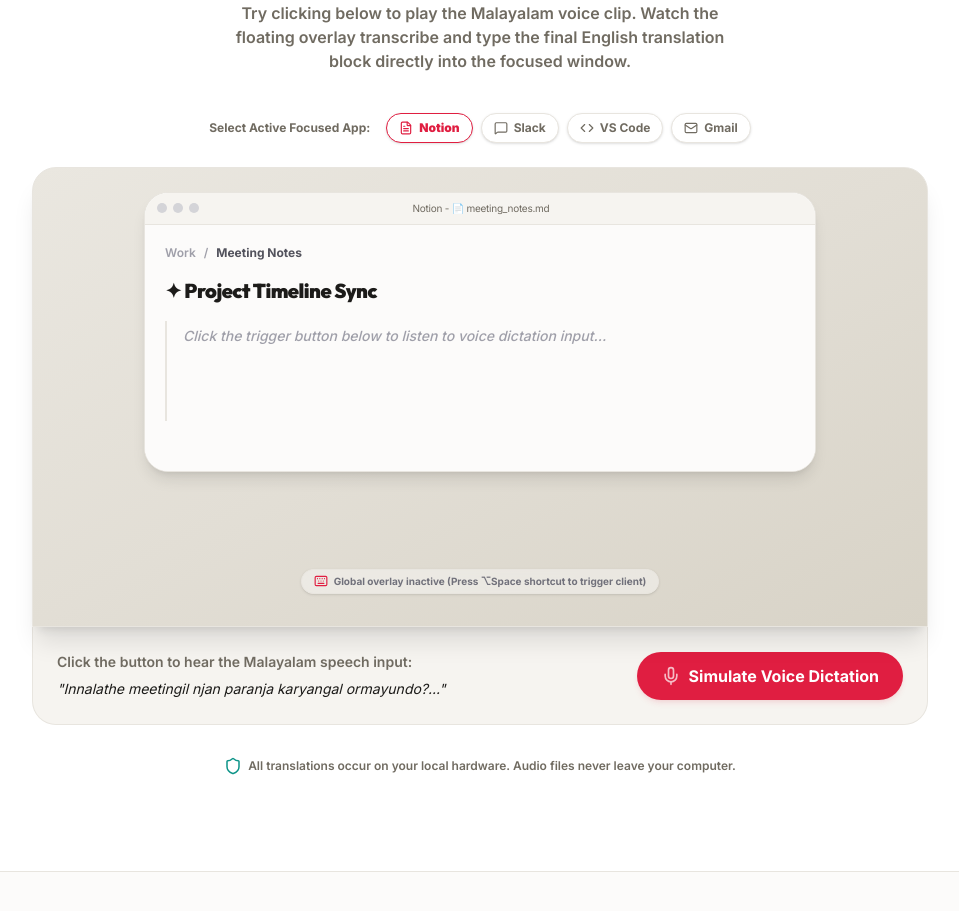
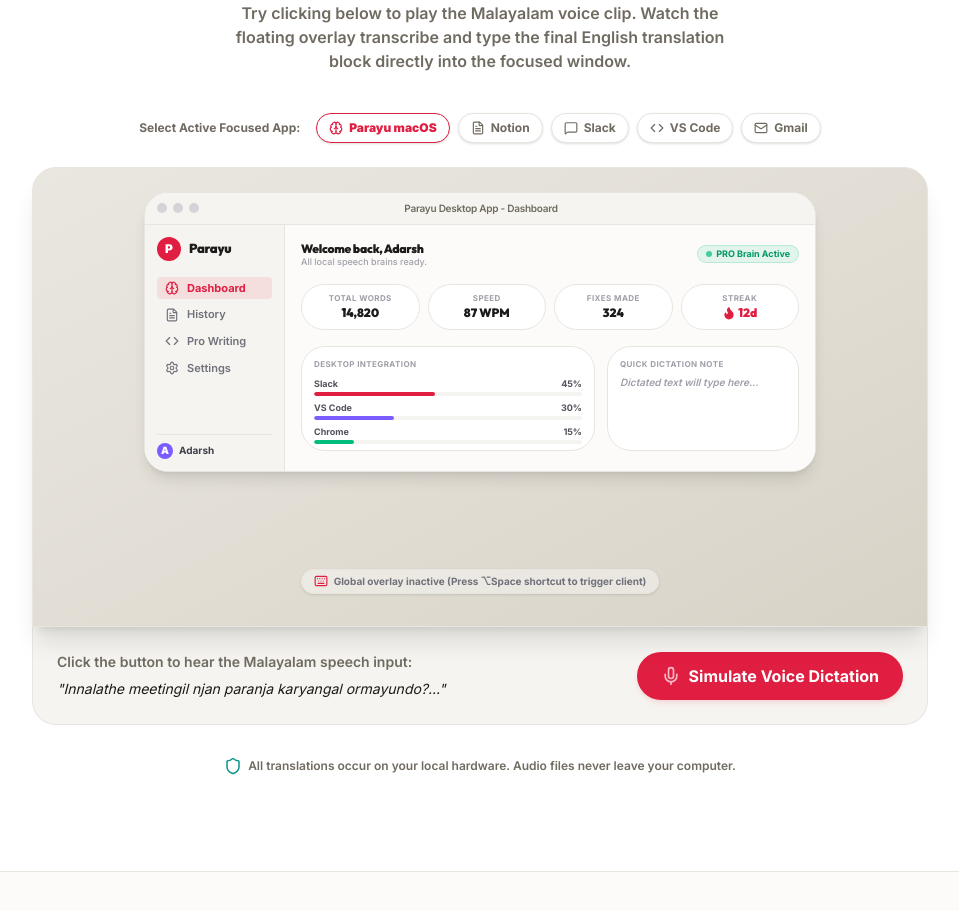
Before and after one commit to AdrinalineRush/Parayu, a Next.js app in the folder website/parayu-Website/: page / in a window 1280 px wide. Shown: the part 1191-2102 px from the top of the page, without its empty margins (160-1119 px from the left). Built offline with nearby package versions, Linux system fonts and the light colour scheme.

Commit message:
feat: add Parayu macOS app mock to interactive voice demo on homepage

```diff
--- a/website/parayu-Website/src/components/marketing/interactive-voice-demo.tsx
+++ b/website/parayu-Website/src/components/marketing/interactive-voice-demo.tsx
@@ -14,7 +14,10 @@
   MessageSquare,
   Keyboard,
   Cpu,
-  Volume2
+  Volume2,
+  Brain,
+  Settings,
+  Flame
 } from "lucide-react";
 import { cn } from "@/lib/utils";
 import { toast } from "sonner";
@@ -22,10 +25,10 @@
 const MANGLISH_INPUT = "Innalathe meetingil njan paranja karyangal ormayundo? Athil chila changes undu. Project timeline kurachude lag aavan chance undu...";
 const TRANSLATED_OUTPUT = "Hey, do you remember what I said in yesterday's sync? There are a few changes. The timeline might get delayed a bit...";
 
-type AppType = "notion" | "slack" | "vscode" | "gmail";
+type AppType = "parayu" | "notion" | "slack" | "vscode" | "gmail";
 
 export function InteractiveVoiceDemo({ className }: { className?: string }) {
-  const [activeApp, setActiveApp] = useState<AppType>("notion");
+  const [activeApp, setActiveApp] = useState<AppType>("parayu");
   const [step, setStep] = useState<"idle" | "recording" | "processing" | "completed">("idle");
   const [typedText, setTypedText] = useState("");
   const audioRef = useRef<HTMLAudioElement | null>(null);
@@ -94,6 +97,7 @@
       <div className="flex flex-wrap items-center justify-center gap-2 mb-6 select-none z-10">
         <span className="text-xs font-bold text-muted-foreground mr-2">Select Active Focused App:</span>
         {[
+          { id: "parayu", label: "Parayu macOS", icon: <Brain className="w-3.5 h-3.5 text-[#e01e41]" /> },
           { id: "notion", label: "Notion", icon: <FileText className="w-3.5 h-3.5" /> },
           { id: "slack", label: "Slack", icon: <MessageSquare className="w-3.5 h-3.5" /> },
           { id: "vscode", label: "VS Code", icon: <Code className="w-3.5 h-3.5" /> },
@@ -131,7 +135,8 @@
             </div>
 
             {/* Dynamic Window Title */}
-            <span className="text-[10px] text-muted-foreground font-mono tracking-tight">
+            <span className="text-[10px] text-muted-foreground font-mono tracking-tight font-semibold">
+              {activeApp === "parayu" && "Parayu Desktop App - Dashboard"}
               {activeApp === "notion" && "Notion - 📄 meeting_notes.md"}
               {activeApp === "slack" && "Slack Workspace - #project-updates"}
               {activeApp === "vscode" && "VS Code - app.js"}
@@ -142,6 +147,135 @@
 
           {/* Focused App window body content */}
           <div className="flex-grow p-5 overflow-y-auto flex flex-col bg-background">
+
+            {/* Parayu UI */}
+            {activeApp === "parayu" && (
+              <div className="flex-grow flex -mx-5 -my-5 h-full bg-[#fcfbfa] dark:bg-zinc-950 font-sans text-xs">
+                {/* Left Sidebar */}
+                <div className="w-[140px] bg-[#f6f4f0] dark:bg-zinc-900 border-r border-[#e8e5df] dark:border-zinc-800 p-3 flex flex-col justify-between shrink-0">
+                  <div className="space-y-4">
+                    {/* Logo & Brand */}
+                    <div className="flex items-center gap-2">
+                      <div className="w-6 h-6 rounded-lg bg-[#e01e41] flex items-center justify-center text-white font-black text-xs">
+                        P
+                      </div>
+                      <span className="font-heading font-black text-[13px] tracking-tight dark:text-white">Parayu</span>
+                    </div>
+
+                    {/* Nav Items */}
+                    <div className="space-y-1">
+                      <div className="flex items-center gap-2 px-2 py-1 rounded bg-[#e01e41]/10 text-[#e01e41] font-bold text-[11px] cursor-default">
+                        <Brain className="w-3.5 h-3.5" />
+                        <span>Dashboard</span>
+                      </div>
+                      <div className="flex items-center gap-2 px-2 py-1 rounded text-zinc-500 dark:text-zinc-400 font-semibold text-[11px] hover:bg-zinc-150/40">
+                        <FileText className="w-3.5 h-3.5" />
+                        <span>History</span>
+                      </div>
+                      <div className="flex items-center gap-2 px-2 py-1 rounded text-zinc-500 dark:text-zinc-400 font-semibold text-[11px] hover:bg-zinc-150/40">
+                        <Code className="w-3.5 h-3.5" />
+                        <span>Pro Writing</span>
+                      </div>
+                      <div className="flex items-center gap-2 px-2 py-1 rounded text-zinc-500 dark:text-zinc-400 font-semibold text-[11px] hover:bg-zinc-150/40">
+                        <Settings className="w-3.5 h-3.5" />
+                        <span>Settings</span>
+                      </div>
+                    </div>
+                  </div>
+
+                  {/* Account state */}
+                  <div className="flex items-center gap-1.5 border-t border-[#e8e5df] dark:border-zinc-800 pt-2 text-[10px]">
+                    <div className="w-4 h-4 rounded-full bg-[#7c5cff] text-white flex items-center justify-center font-black">A</div>
+                    <span className="font-bold text-zinc-700 dark:text-zinc-350 truncate">Adarsh</span>
+                  </div>
+                </div>
+
+                {/* Right Content */}
+                <div className="flex-grow p-4 overflow-y-auto space-y-4">
+                  {/* Greeting */}
+                  <div className="flex justify-between items-center">
+                    <div>
+                      <h4 className="font-heading font-black text-xs text-[#1c1b19] dark:text-white leading-tight">Welcome back, Adarsh</h4>
+                      <p className="text-[9px] text-zinc-400 dark:text-zinc-500 font-medium">All local speech brains ready.</p>
+                    </div>
+                    {/* Active Brain Badge */}
+                    <div className="flex items-center gap-1 bg-emerald-500/10 border border-emerald-500/20 text-emerald-600 px-2 py-0.5 rounded-full text-[9px] font-bold">
+                      <span className="w-1.5 h-1.5 rounded-full bg-emerald-500 animate-pulse" />
+                      <span>PRO Brain Active</span>
+                    </div>
+                  </div>
+
+                  {/* KPI Grid */}
+                  <div className="grid grid-cols-4 gap-2">
+                    <div className="bg-white dark:bg-zinc-900 border border-[#e8e5df] dark:border-zinc-850 p-2 rounded-xl text-center">
+                      <div className="text-[8px] font-bold text-zinc-400 dark:text-zinc-500 uppercase tracking-wider">Total Words</div>
+                      <div className="text-xs font-heading font-black text-[#1c1b19] dark:text-white mt-0.5">
+                        {step === "completed" ? "14,844" : "14,820"}
+                      </div>
+                    </div>
+                    <div className="bg-white dark:bg-zinc-900 border border-[#e8e5df] dark:border-zinc-850 p-2 rounded-xl text-center">
+                      <div className="text-[8px] font-bold text-zinc-400 dark:text-zinc-500 uppercase tracking-wider">Speed</div>
+                      <div className="text-xs font-heading font-black text-[#1c1b19] dark:text-white mt-0.5">87 WPM</div>
+                    </div>
+                    <div className="bg-white dark:bg-zinc-900 border border-[#e8e5df] dark:border-zinc-850 p-2 rounded-xl text-center">
+                      <div className="text-[8px] font-bold text-zinc-400 dark:text-zinc-500 uppercase tracking-wider">Fixes Made</div>
+                      <div className="text-xs font-heading font-black text-[#1c1b19] dark:text-white mt-0.5">324</div>
+                    </div>
+                    <div className="bg-white dark:bg-zinc-900 border border-[#e8e5df] dark:border-zinc-850 p-2 rounded-xl text-center">
+                      <div className="text-[8px] font-bold text-zinc-400 dark:text-zinc-500 uppercase tracking-wider">Streak</div>
+                      <div className="text-xs font-heading font-black text-[#e01e41] dark:text-rose-400 mt-0.5 flex items-center justify-center gap-0.5">
+                        <Flame className="w-3.5 h-3.5 fill-[#e01e41] stroke-[#e01e41]" />
+                        <span>12d</span>
+                      </div>
+                    </div>
+                  </div>
+
+                  {/* Visual Row with Heatmap & Quick note */}
+                  <div className="grid grid-cols-5 gap-3">
+                    {/* WPM / Integrations Visual */}
+                    <div className="col-span-3 bg-white dark:bg-zinc-900 border border-[#e8e5df] dark:border-zinc-850 p-3 rounded-xl flex flex-col justify-between h-[105px]">
+                      <div className="text-[8px] font-bold text-zinc-400 dark:text-zinc-500 uppercase tracking-wider mb-2">Desktop Integration</div>
+                      <div className="space-y-1.5">
+                        {[
+                          { label: "Slack", pct: "45%", w: "w-[45%]", color: "bg-[#e01e41]" },
+                          { label: "VS Code", pct: "30%", w: "w-[30%]", color: "bg-[#7c5cff]" },
+                          { label: "Chrome", pct: "15%", w: "w-[15%]", color: "bg-emerald-500" },
+                        ].map((item) => (
+                          <div key={item.label} className="space-y-0.5">
+                            <div className="flex justify-between text-[9px] font-bold text-zinc-600 dark:text-zinc-400">
+                              <span>{item.label}</span>
+                              <span>{item.pct}</span>
+                            </div>
+                            <div className="w-full bg-[#f6f4f0] dark:bg-zinc-800 h-1 rounded-full overflow-hidden">
+                              <div className={cn("h-full rounded-full", item.color, item.w)} />
+                            </div>
+                          </div>
+                        ))}
+                      </div>
+                    </div>
+
+                    {/* Quick Dictation Panel */}
+                    <div className="col-span-2 bg-white dark:bg-zinc-900 border border-[#e8e5df] dark:border-zinc-850 p-3 rounded-xl flex flex-col justify-between h-[105px] relative overflow-hidden">
+                      <div className="text-[8px] font-bold text-zinc-400 dark:text-zinc-500 uppercase tracking-wider">Quick Dictation Note</div>
+                      <div className="text-[10px] text-zinc-700 dark:text-zinc-350 leading-relaxed font-semibold pr-1 py-1 flex-grow overflow-y-auto">
+                        {typedText ? (
+                          <motion.span initial={{ opacity: 0 }} animate={{ opacity: 1 }}>{typedText}</motion.span>
+                        ) : (
+                          <span className="text-zinc-400 dark:text-zinc-500 italic">Dictated text will type here...</span>
+                        )}
+                        {step !== "completed" && step !== "idle" && (
+                          <motion.span
+                            animate={{ opacity: [1, 0, 1] }}
+                            transition={{ repeat: Infinity, duration: 0.8 }}
+                            className="inline-block w-1.5 h-3.5 ml-0.5 bg-primary"
+                          />
+                        )}
+                      </div>
+                    </div>
+                  </div>
+                </div>
+              </div>
+            )}
 
             {/* Notion UI */}
             {activeApp === "notion" && (
```
